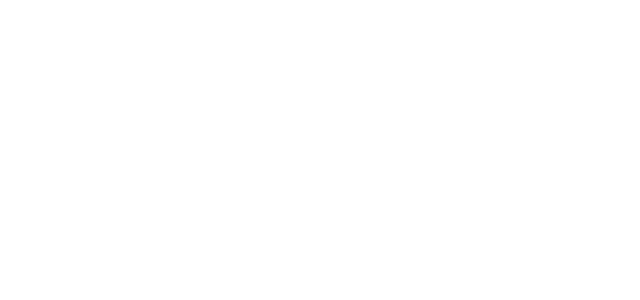
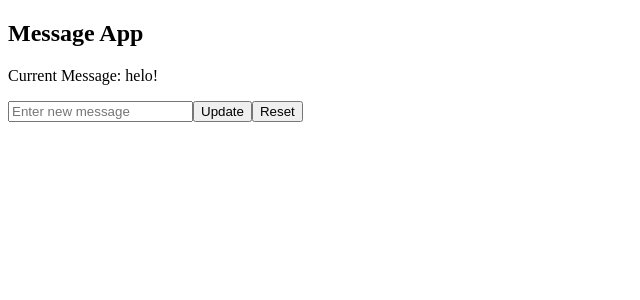
Before and after one commit to happlejoseph/React, a React (Vite) app: page /message in a window 1280 px wide. Before the commit this address had no page. Shown: the top 300 px of the page, without its empty margins (0-640 px from the left). Built offline with nearby package versions, Linux system fonts and the light colour scheme.

Commit message:
axios get

```diff
--- a/package.json
+++ b/package.json
@@ -11,6 +11,7 @@
   },
   "dependencies": {
     "@reduxjs/toolkit": "^2.12.0",
+    "axios": "^1.18.1",
     "react": "^19.2.7",
     "react-dom": "^19.2.7",
     "react-redux": "^9.3.0",
--- a/src/App.jsx
+++ b/src/App.jsx
@@ -14,6 +14,8 @@ import UseReducer from './UseReducer'
 import Counter from './customHook/Counter'
 import CounterData from './redux/Counter'
 import CounterRTK from './redux/CounterRTK'
+import MessageApp from './redux/MessageApp'
+import GetData from './GetData'
 
 function App() {
 
@@ -33,6 +35,8 @@ function App() {
           <Route path="/dynamic/:id" element={<DynamicRoute/>}/>
           <Route path='/redux' element={<CounterData />}/>
           <Route path='/redux-rtk' element={<CounterRTK/>}/>
+          <Route path='/message' element={<MessageApp/>}/>
+          <Route path='/axiosGet' element={<GetData/>}/>
 
           <Route path='/form' element={<ReactForms/>}/>
 
--- /dev/null
+++ b/src/GetData.jsx
@@ -0,0 +1,45 @@
+import axios from "axios";
+import { useEffect, useState } from "react"
+
+
+const GetData = ()=> {
+
+    const [users, setUsers] = useState([]);
+    console.log(users);
+
+
+    useEffect(()=> {
+
+        const fetchUsers = async()=> {
+            try {
+
+                const responce = await axios.get('https://jsonplaceholder.typicode.com/users');
+                console.log(responce);
+
+                setUsers(responce.data)
+
+            }
+            catch(error) {
+                console.log('error:', error);
+
+            }
+        };
+
+        fetchUsers()
+
+    }, []);
+
+    return(
+        <div>
+            <h2>User List</h2>
+
+            <ul>
+                {users.map((user)=> (
+                    <li key={user.id}>{user.name} {user.email}</li>
+                ))}
+            </ul>
+        </div>
+    )
+}
+
+export default GetData
--- /dev/null
+++ b/src/redux/MessageApp.jsx
@@ -0,0 +1,30 @@
+
+
+import React, { useState } from 'react'
+import { useDispatch, useSelector } from 'react-redux'
+import { resetMessage, updateMessage } from './messageSlice'
+
+const MessageApp = ()=> {
+
+    const message = useSelector((state)=> state.message.text)
+    const dispatch = useDispatch()
+    const [input, setInput] = useState('')
+
+  return (
+    <div>
+      <h2>Message App</h2>
+      <p>Current Message: {message}</p>
+      <input type="text"
+        value={input}
+        onChange={(e)=> setInput(e.target.value)}
+        placeholder='Enter new message'
+      />
+
+      <button onClick={()=> dispatch(updateMessage(input))}>Update</button>
+      <button onClick={()=> dispatch(resetMessage())}>Reset</button>
+
+    </div>
+  )
+}
+
+export default MessageApp
--- /dev/null
+++ b/src/redux/messageSlice.js
@@ -0,0 +1,27 @@
+
+
+import { createSlice } from '@reduxjs/toolkit'
+
+
+const  messageSlice = createSlice({
+
+    name: 'message',
+    initialState: {text: 'helo!'},
+    reducers: {
+
+        updateMessage: (state, action)=> {
+            state.text = action.payload
+        },
+
+        resetMessage: (state)=> {
+            state.text = 'helo!'
+
+        }
+    }
+
+})
+
+
+
+export const {updateMessage, resetMessage} = messageSlice.actions
+export default messageSlice.reducer
--- a/src/redux/store.js
+++ b/src/redux/store.js
@@ -6,6 +6,7 @@
 
 import { configureStore } from "@reduxjs/toolkit";
 import conuterReducer from './counterSlice'
+import messageReducer from './messageSlice'
 
 
 // const store = createStore(conuterReducer)
@@ -16,7 +17,9 @@ import conuterReducer from './counterSlice'
 
  const store = configureStore({
     reducer: {
-        counter: conuterReducer
+        counter: conuterReducer,
+        message: messageReducer,
+
     }
 })
 
```
Also changed, not shown: 1 other file (tests, documents, lock files or other folders).
